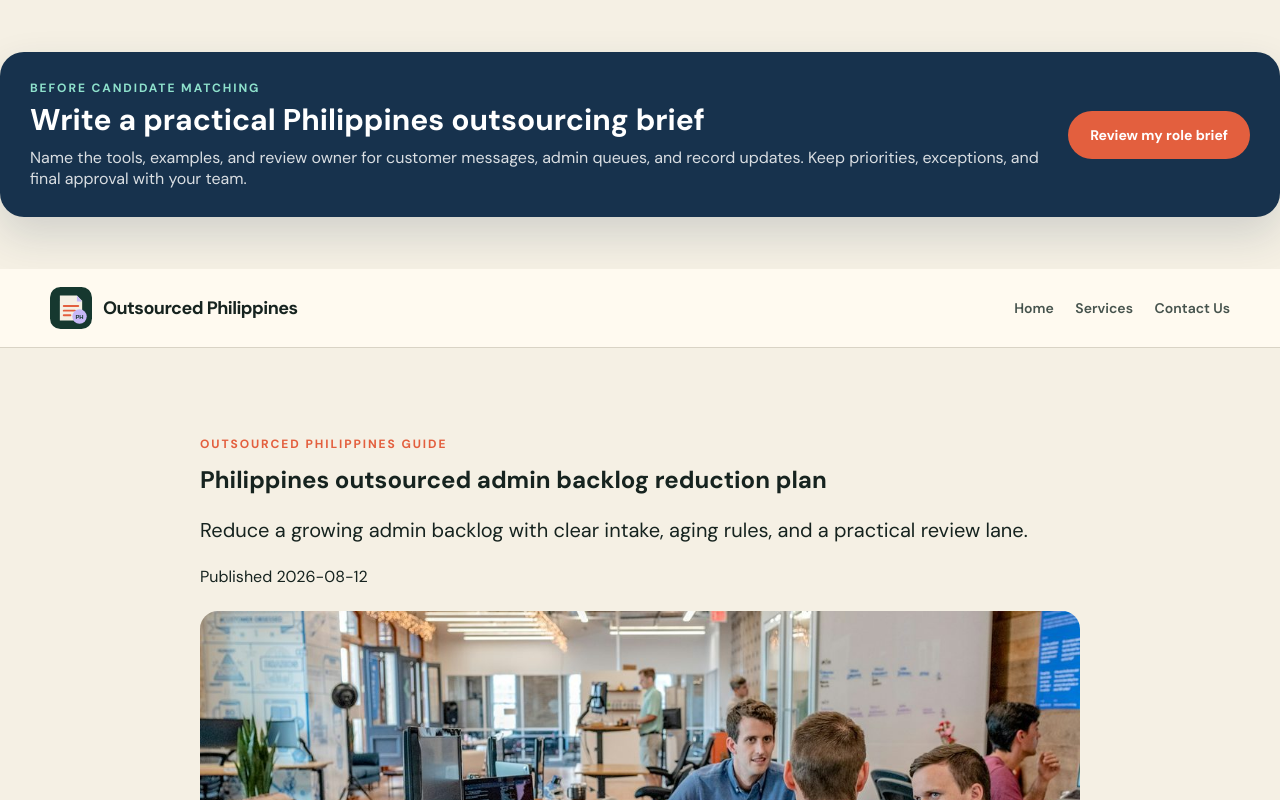
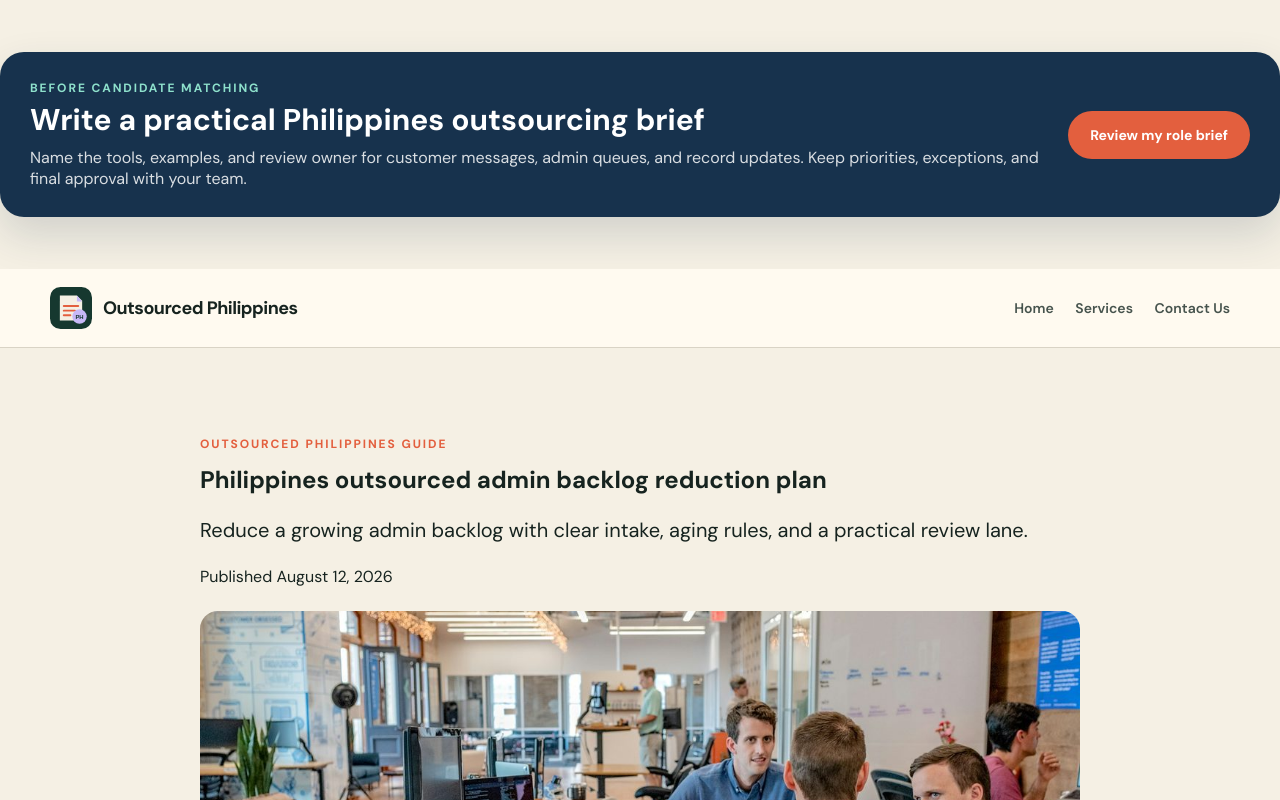
Before and after one commit to coolifystealthagents/outsourcedphilippines, a Next.js app: page /blog/philippines-outsourced-admin-backlog-reduction in a window 1280 px wide. Shown: the top 800 px of the page. Built offline with nearby package versions, Linux system fonts and the light colour scheme.

Commit message:
fix: repair August 12 publication rendering

```diff
--- a/app/blog/[slug]/page.tsx
+++ b/app/blog/[slug]/page.tsx
@@ -7,6 +7,8 @@ import { businessContinuityDescription, businessContinuitySlug, businessContinui
 import { paymentChangeDescription, paymentChangeSlug, paymentChangeTitle, paymentChangeUrl, PhilippinesPaymentChangeArticle } from './philippines-payment-change-article';
 import { accountRecoveryDescription, accountRecoverySlug, accountRecoveryTitle, accountRecoveryUrl, PhilippinesAccountRecoveryArticle } from './philippines-account-recovery-article';
 import { topVirtualAssistantCompaniesDescription, topVirtualAssistantCompaniesSlug, topVirtualAssistantCompaniesTitle, topVirtualAssistantCompaniesUrl, TopVirtualAssistantCompaniesArticle } from './top-virtual-assistant-companies-article';
+const readerDate = new Intl.DateTimeFormat('en-US', { year: 'numeric', month: 'long', day: 'numeric', timeZone: 'UTC' });
+const formatReaderDate = (value: string) => readerDate.format(new Date(`${value}T00:00:00Z`));
 
 const baseUrl = 'https://outsourcedphilippines.com';
 
@@ -110,7 +112,7 @@ export default async function Post({ params }: { params: Promise<{ slug: string
             <p className="eyebrow">{site.brand} guide</p>
             <h1>{post.title}</h1>
             <p className="lead">{post.excerpt}</p>
-            {publishedAt && <time dateTime={publishedAt}>Published {publishedAt}</time>}
+            {publishedAt && <time dateTime={publishedAt}>Published {formatReaderDate(publishedAt)}</time>}
             <img src="/research-batch-thumbnail.jpg" alt="Colleagues discussing work around monitors in an open office" width={1200} height={630} style={{ width: '100%', height: 'auto', borderRadius: 18, margin: '1.5rem 0' }} />
             <p className="article-intro">{basic.intro}</p>
             {basic.sections.map((section) => (
@@ -213,7 +215,7 @@ export default async function Post({ params }: { params: Promise<{ slug: string
               <p className="eyebrow">Provider checklist</p>
               <h1>{post.title}</h1>
               <p className="lead">{post.excerpt}</p>
-              {publishedAt && <time dateTime={publishedAt}>Published {publishedAt}</time>}
+              {publishedAt && <time dateTime={publishedAt}>Published {formatReaderDate(publishedAt)}</time>}
               <p className="article-intro">A provider should be able to explain who owns the worker relationship, how work is checked, and what happens when something goes wrong. Use this guide to move the sales call past promises and into the details you will rely on after hiring.</p>
             </div>
           </header>
```
